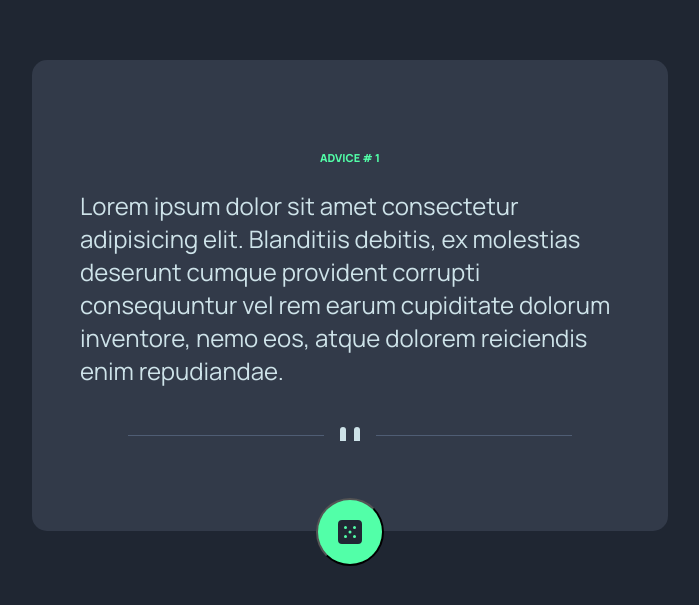
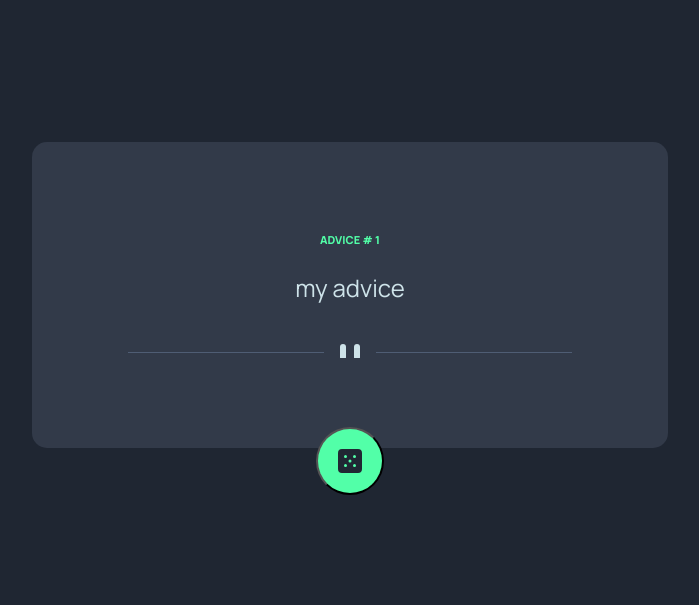
Before and after one commit to cameaann/advice-generator, a React (Create React App) app: page / in a window 1280 px wide. Shown: the part 105-710 px from the top of the page, without its empty margins (290-989 px from the left). Built offline with nearby package versions, Linux system fonts and the light colour scheme.

Commit message:
smth is working

```diff
--- a/package.json
+++ b/package.json
@@ -16,7 +16,8 @@
     "react-scripts": "5.0.1",
     "sass": "^1.66.1",
     "typescript": "^4.9.5",
-    "web-vitals": "^2.1.4"
+    "web-vitals": "^2.1.4",
+    "zod": "^3.22.2"
   },
   "scripts": {
     "start": "react-scripts start",
--- a/src/adviceBox.tsx
+++ b/src/adviceBox.tsx
@@ -1,17 +1,29 @@
-import React from "react";
+import React, { useEffect, useState } from "react";
+import { useFetchAdvice } from "./hooks/useFetchAdvice";
 
 function AdviceBox() {
+  // const [advice, setAdvice] = useState<{ message: string; index: number }>();
+  const [ advice ] = useState({
+      id: 1,
+      text: "my advice"
+  });
+  //useFetchAdvice();
+
+  useEffect(() => {
+  //   const item = useFetchAdvice;
+  //   setAdvice(item);
+  //   console.log(item);
+  }, []);
+  // console.log(item);
+
+  const handleClick = async () => {};
+
   return (
     <div className="advice">
-      <h1 className="advice-header">Advice # 1</h1>
-      <div className="advice-text">
-        Lorem ipsum dolor sit amet consectetur adipisicing elit. Blanditiis
-        debitis, ex molestias deserunt cumque provident corrupti consequuntur
-        vel rem earum cupiditate dolorum inventore, nemo eos, atque dolorem
-        reiciendis enim repudiandae.
-      </div>
+      <h1 className="advice-header">Advice # {advice?.id} </h1>
+      <div className="advice-text">{advice?.text}</div>
       <div className="advice-decoration"></div>
-      <button className="btn-dice"></button>
+      <button className="btn-dice" onClick={handleClick}></button>
     </div>
   );
 }
--- /dev/null
+++ b/src/hooks/useFetchAdvice.tsx
@@ -0,0 +1,44 @@
+import { useEffect, useState } from "react";
+// import { z } from "zod";
+
+
+export function useFetchAdvice() {
+    // creating a schema for strings
+    // const Advice = z.object({
+    //     message: z.string(),
+    //     index: z.number()
+
+    //   });
+
+    //   const fetchData = () => {
+    //     return fetch("https://api.adviceslip.com/advice")
+    //         .then((response) => response.json())
+    //         .then((data) => {
+    //             let advice = {
+    //                 id: data.slip.id,
+    //                 text: data.slip.advice
+    //             }
+    //             setAdvice(advice);
+    //         } )
+
+    //     }
+
+
+
+    type Advice ={
+        id: number,
+        text: string
+    }
+
+    const [advice, setAdvice] = useState<Advice>({
+        id: 1,
+        text: "my advice"
+    });
+
+
+//   useEffect(() => {
+//     fetchData();
+//   });
+
+  return [ advice ];
+}
```
Also changed, not shown: 1 other file (tests, documents, lock files or other folders).
